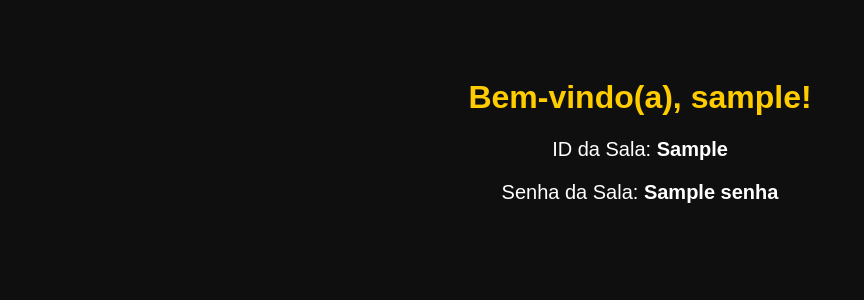
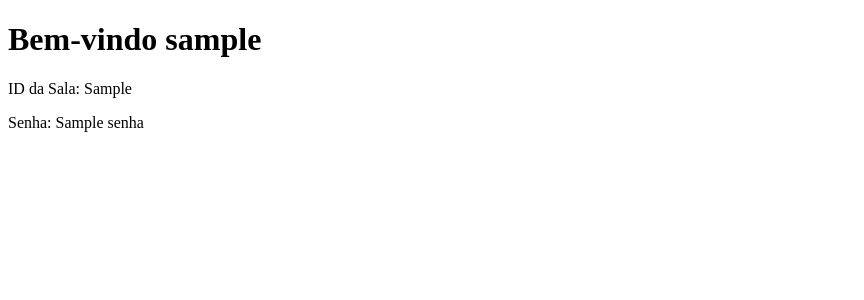
Before and after one commit to dudua9356-beep/sala-ff, a Flask app: template templates/sala.html in a window 1280 px wide. Shown: the top 300 px of the page, without its empty margins (0-864 px from the left). Run offline with Flask 3, Linux system fonts and the light colour scheme; the template is opened without the code that fills it: most values are stand-ins (such as "Sample title", 1, 10 or a date in 2020).

Commit message:
Update sala.html

```diff
--- a/templates/sala.html
+++ b/templates/sala.html
@@ -1,20 +1,12 @@
 <!DOCTYPE html>
 <html lang="pt-br">
 <head>
-<meta charset="UTF-8">
-<meta name="viewport" content="width=device-width, initial-scale=1.0">
-<title>Sala FF 🔥</title>
-<style>
-body { font-family: Arial; background:#0f0f0f; color:#fff; text-align:center; padding:50px; }
-h1 { color:#ffcc00; }
-.info { margin:20px; font-size:20px; }
-</style>
+    <meta charset="UTF-8">
+    <title>Sala FF</title>
 </head>
 <body>
-<h1>Bem-vindo(a), {{ nick }}!</h1>
-<div class="info">
-<p>ID da Sala: <strong>{{ id_sala }}</strong></p>
-<p>Senha da Sala: <strong>{{ senha }}</strong></p>
-</div>
+    <h1>Bem-vindo {{ nick }}</h1>
+    <p>ID da Sala: {{ id_sala }}</p>
+    <p>Senha: {{ senha }}</p>
 </body>
 </html>
```
